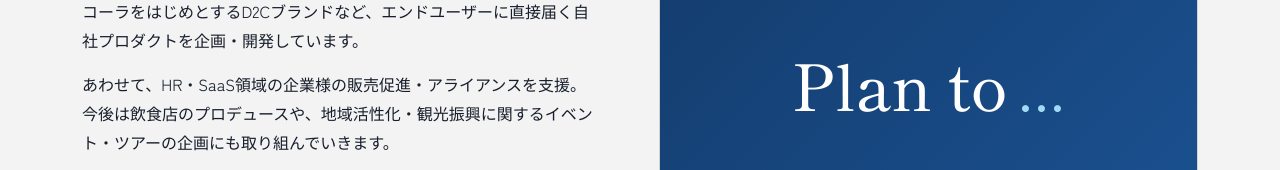
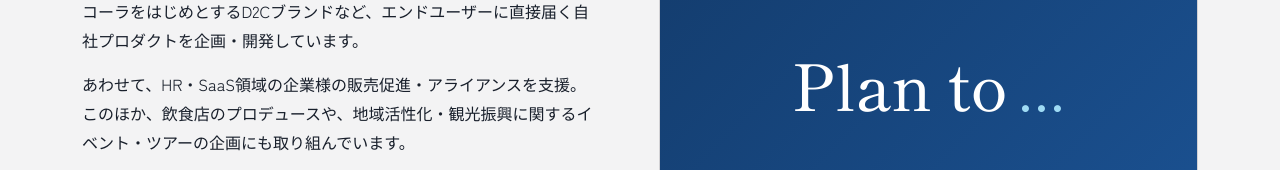
Before and after one commit to Mutooo-ch/plan-to-hp, a plain HTML site: page planto_hp_ver.1.0/business.html in a window 1280 px wide. Shown: the part 3182-3352 px from the top of the page. Drawn offline with Linux system fonts and the light colour scheme.

Commit message:
飲食・観光の取り組みを現在形の表現に変更
Co-Authored-By: Claude Opus 5.5 <noreply@anthropic.com>

```diff
--- a/planto_hp_ver.1.0/business.html
+++ b/planto_hp_ver.1.0/business.html
@@ -117,7 +117,7 @@
           <h2 class="biz-name">Development</h2>
           <p class="biz-tagline">新規事業・プロダクト開発／販売促進・アライアンス支援</p>
           <p>「Plan to」の後ろに続く、新しい可能性を形にする事業です。クラフトコーラをはじめとするD2Cブランドなど、エンドユーザーに直接届く自社プロダクトを企画・開発しています。</p>
-          <p>あわせて、HR・SaaS領域の企業様の販売促進・アライアンスを支援。今後は飲食店のプロデュースや、地域活性化・観光振興に関するイベント・ツアーの企画にも取り組んでいきます。</p>
+          <p>あわせて、HR・SaaS領域の企業様の販売促進・アライアンスを支援。このほか、飲食店のプロデュースや、地域活性化・観光振興に関するイベント・ツアーの企画にも取り組んでいます。</p>
           <ul class="biz-services">
             <li>食品・日用品等のD2C・自社プロダクト開発（クラフトコーラ等）</li>
             <li>HR・SaaS領域の販売促進・アライアンス支援</li>
```
Also changed, not shown: planto_hp_ver.1.0/about.html (+1 -1 lines).
